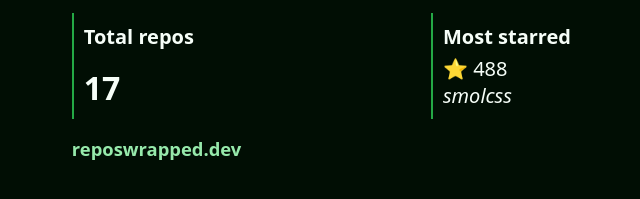
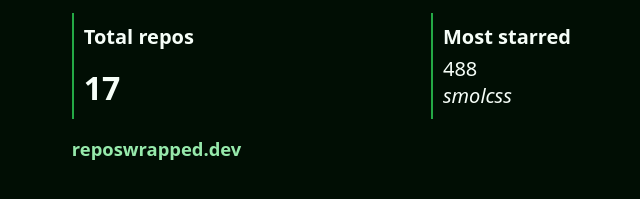
Before and after one commit to 5t3ph/repos-wrapped, an Eleventy site: page src/social-template.njk in a window 1280 px wide. Shown: the part 203-402 px from the top of the page, 225-865 px from the left. Built offline with nearby package versions, Linux system fonts and the light colour scheme; Eleventy itself is replaced by a stand-in of ours; files that its build step writes are made by us from their sources.

Commit message:
Remove OG emoji

```diff
--- a/src/social-template.njk
+++ b/src/social-template.njk
@@ -20,7 +20,7 @@
           </div>
           <div class="card">
             <dt>Most starred</dt>
-            <dd>⭐️ <span class="stars">488</span><br><em class="starsrepo">smolcss</em></dd>
+            <dd><span class="stars">488</span><br><em class="starsrepo">smolcss</em></dd>
           </div>
         </dl>
         <p>reposwrapped.dev</p>
```
